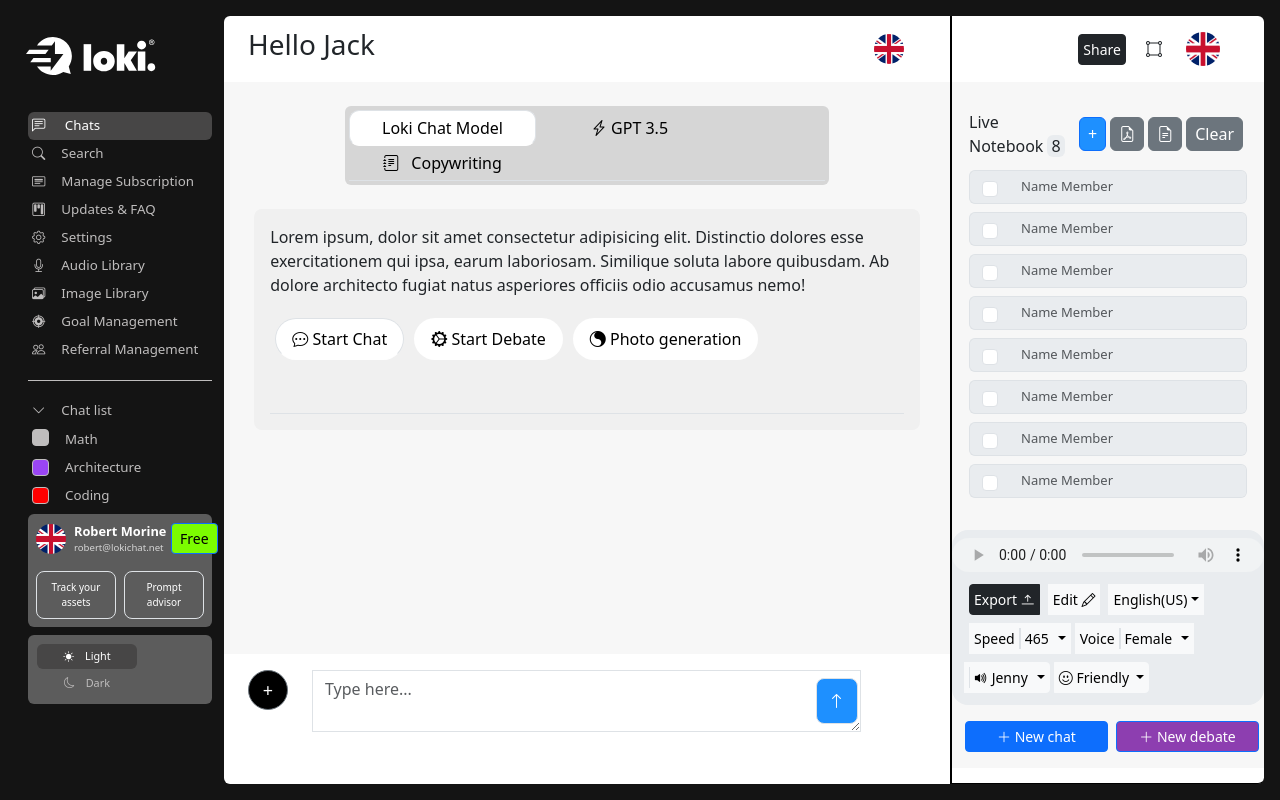
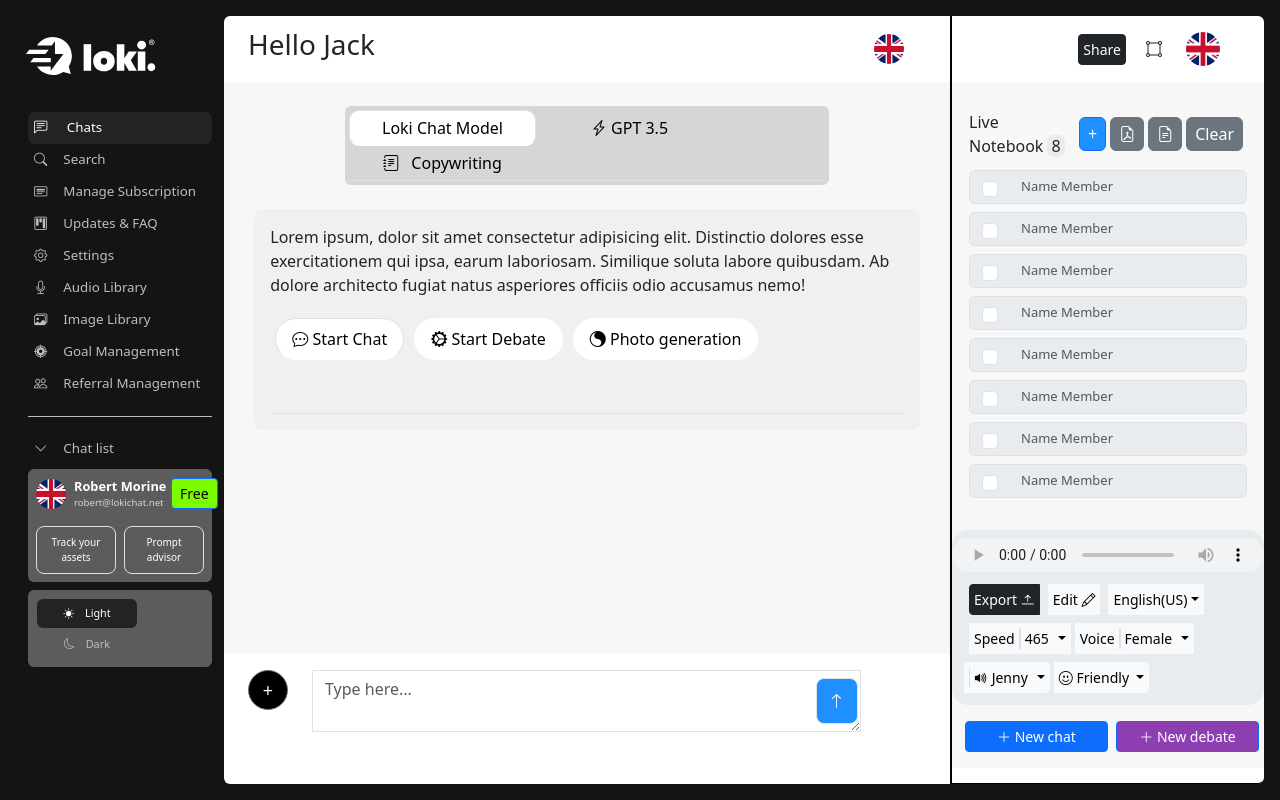
Before and after one commit to QasimSandhu/Figma-lokichat, a React (Create React App) app: page /sidebar in a window 1280 px wide. Built offline with nearby package versions, Linux system fonts and the light colour scheme.

Commit message:
app setup

```diff
--- a/src/components/Dashboard/Sidebar/index.js
+++ b/src/components/Dashboard/Sidebar/index.js
@@ -82,6 +82,12 @@
         setSelectLanguage(language);
     };
 
+    // Collapsed Chat List
+    const [isCollapsed, setIsCollapsed] = useState(false);
+
+    const handleToggle = () => {
+        setIsCollapsed(!isCollapsed);
+    };
 
     return (
         <Container fluid >
@@ -106,22 +112,22 @@
                                 </Nav>
                                 <div className='my-3' style={{ flex: '1', borderBottom: '1px solid #bfbdbd' }}></div>
                                 <Nav variant="pills" className="flex-column">
-                                    <Nav.Item><Nav.Link eventKey="chatlist"><i className="bi bi-chevron-down me-3"></i>Chat list</Nav.Link></Nav.Item>
-                                    <Nav.Item><Nav.Link eventKey="math"><i className="bi bi-check rounded-1 me-3 text-center" style={{
-                                        backgroundColor: '#bfbdbd', border: '1px solid #bfbdbd', color: '#bfbdbd', width: '17px', height: '17px', display: 'inline-block'
-                                    }}
-                                    ></i>Math</Nav.Link></Nav.Item>
-                                    <Nav.Item><Nav.Link eventKey="architecture" className="d-flex align-items-center"><i className="bi bi-check rounded-1 me-3 text-center" style={{
-                                        backgroundColor: '#9a45f5', border: '1px solid #bfbdbd', color: '#9a45f5', width: '17px', height: '17px', display: 'inline-block'
-                                    }}
-                                    ></i>Architecture</Nav.Link></Nav.Item>
-                                    <Nav.Item>
-                                        <Nav.Link eventKey="coding" className="d-flex align-items-center">
-                                            <i className="bi bi-check rounded-1 me-3 text-center" style={{
-                                                backgroundColor: 'red', border: '1px solid #bfbdbd', color: 'red', width: '17px', height: '17px', display: 'inline-block'
-                                            }}></i>Coding
+                                    <Nav variant="pills" className={`flex-column ${isCollapsed ? 'collapsed' : ''}`}>
+                                        <Nav.Link eventKey="chatlist" onClick={handleToggle} data-toggle="collapse" href="#navItems">
+                                            <i className={`bi bi-chevron-${isCollapsed ? 'up' : 'down'} me-3`}></i>Chat list
                                         </Nav.Link>
-                                    </Nav.Item>
+                                        <div id="navItems" className={`collapse ${isCollapsed ? 'show' : ''}`}>
+                                            <Nav.Link eventKey="math">
+                                                <i className="bi bi-check rounded-1 me-3 text-center chat-list-math"></i>Math
+                                            </Nav.Link>
+                                            <Nav.Link eventKey="architecture">
+                                                <i className="bi bi-check rounded-1 me-3 text-center chat-list-architecture" ></i>Architecture
+                                            </Nav.Link>
+                                            <Nav.Link eventKey="coding">
+                                                <i className="bi bi-check rounded-1 me-3 text-center chat-list-coading"></i>Coding
+                                            </Nav.Link>
+                                        </div>
+                                    </Nav>
 
                                     <Row className='m-1 ms-0 p-2 rounded-2 sidebar-button-bg col-lg-12'>
                                         <Col lg={9} className='p-0 d-flex justify-content-start align-items-center'>
@@ -139,8 +145,8 @@
 
                                     <Row className='m-1 ms-0 p-2 rounded-2  sidebar-dark-light-tabs-bg col-lg-12'>
                                         <Tabs defaultActiveKey="light" id="tab-example" className='rounded-2 nav-dark-light d-flex justify-content-between pe-0 sidebar-dark-light-tabs'>
-                                            <Tab eventKey="light" title={<span><i className="bi bi-brightness-high-fill pe-2"></i> Light</span>} className="bg-light"></Tab>
-                                            <Tab eventKey="dark" title={<span><i className="bi bi-moon pe-2"></i> Dark</span>} className="text-white p-1"></Tab>
+                                            <Tab eventKey="light" title={<span><i className="bi bi-brightness-high-fill pe-2"></i> Light</span>}></Tab>
+                                            <Tab eventKey="dark" title={<span><i className="bi bi-moon pe-2"></i> Dark</span>}></Tab>
                                         </Tabs>
                                     </Row>
                                 </Nav>
--- a/src/components/Dashboard/Sidebar/style.css
+++ b/src/components/Dashboard/Sidebar/style.css
@@ -7,15 +7,19 @@
     color: white !important;
 }
 
-.nav-pills .nav-link.active,
-.nav-pills .show>.nav-link {
-    background-color: #474646;
-    padding: 4px;
+.nav-pills {
+    --bs-nav-pills-link-active-bg: #242323;
+}
+
+#navItems.nav-link.active,
+#navItems.show>.nav-link {
+    background-color: inherit;
+    padding: 7px;
 }
 
 .nav-pills .nav-link {
     color: #bfbdbd;
-    padding: 4px;
+    padding: 6px;
     font-size: smaller;
 }
 
@@ -152,7 +156,38 @@
     --bs-nav-tabs-border-width: none;
 }
 
+/* .sidebar-dark-light-tabs li{
+    padding: 10px;
+} */
+
 .sidebar-dark-light-tabs-bg {
     background-color: #5c5c5c !important;
     font-size: small;
 }
+
+.chat-list-math {
+    background-color: #bfbdbd;
+    border: 1px solid #bfbdbd;
+    color: #bfbdbd;
+    width: 14px;
+    height: 14px;
+    display: inline-block;
+}
+
+.chat-list-architecture {
+    background-color: #9a45f5;
+    border: 1px solid #bfbdbd;
+    color: #9a45f5;
+    width: 14px;
+    height: 14px;
+    display: inline-block;
+}
+
+.chat-list-coading{
+    background-color: red;
+    border: 1px solid #bfbdbd;
+    color: red;
+    width: 14px;
+    height: 14px;
+    display: inline-block;
+}
```
